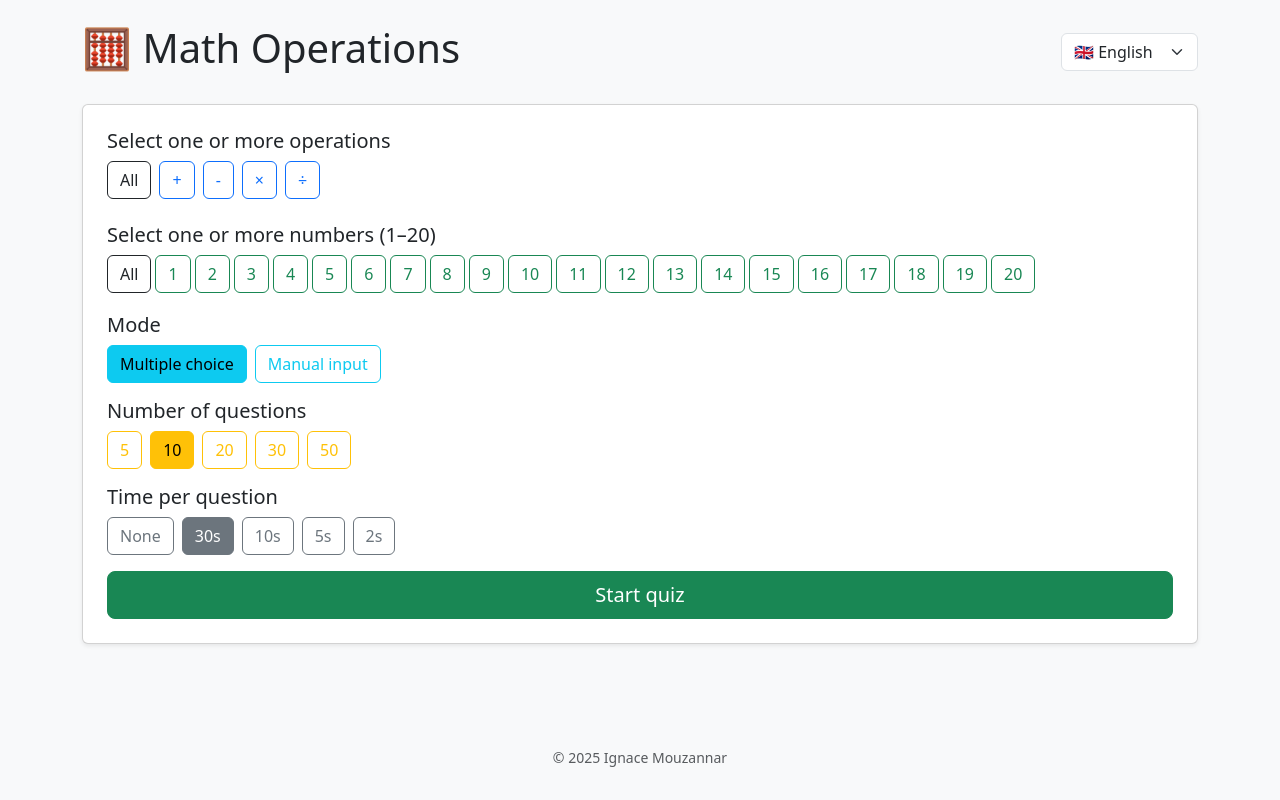
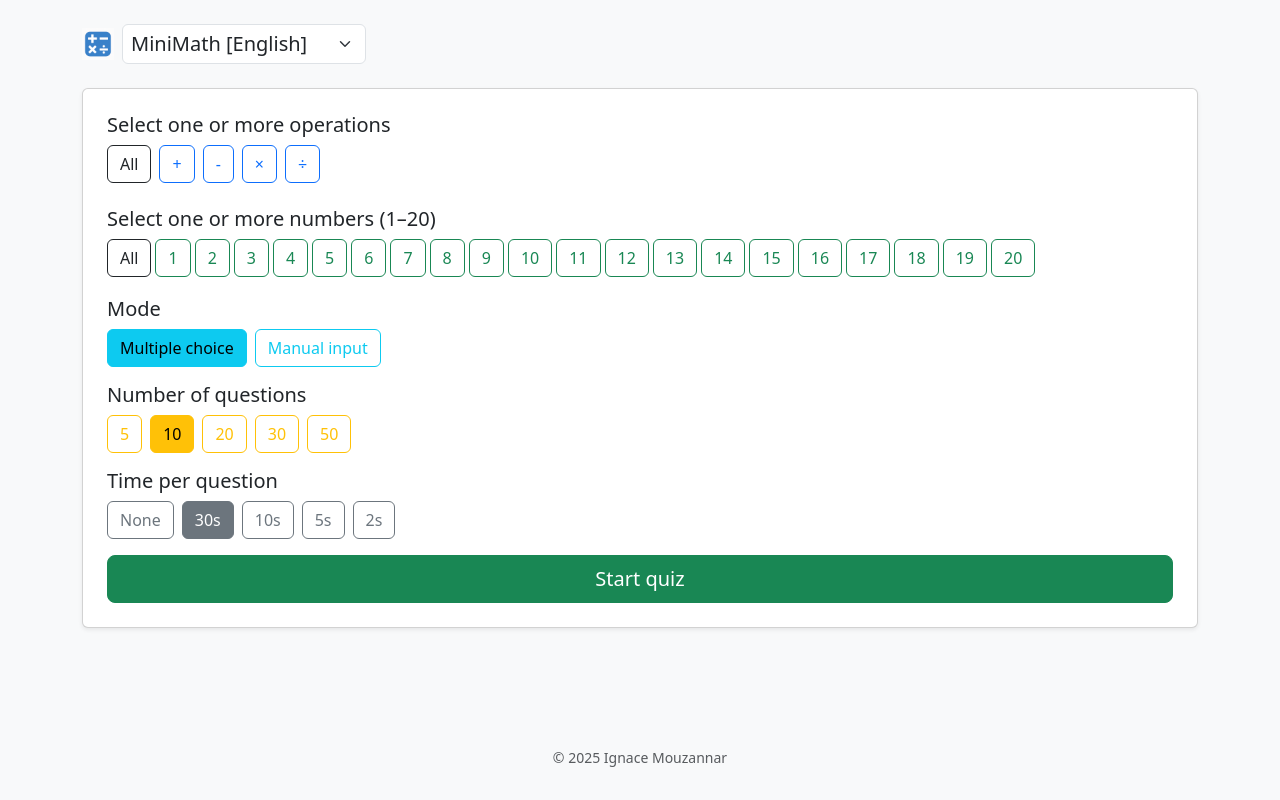
Before and after one commit to ghantoos/minimath, a React (Create React App) app: page / in a window 1280 px wide. Built offline with nearby package versions, Linux system fonts and the light colour scheme.

Commit message:
Update title to "MiniMath" and adjust language options in the app

```diff
--- a/public/index.html
+++ b/public/index.html
@@ -3,7 +3,7 @@
   <head>
     <meta charset="utf-8" />
     <meta name="viewport" content="width=device-width, initial-scale=1" />
-    <title>Les opérations mathématiques</title>
+    <title>MiniMath!</title>
 
     <link rel="icon" href="icons/favicon.ico" />
 
--- a/src/App.js
+++ b/src/App.js
@@ -44,15 +44,19 @@ export default function App() {
 
   return (
     <div className="container py-4 d-flex flex-column min-vh-100">
-      <div className="d-flex justify-content-between align-items-center mb-4">
-        <h1>{t("title")}</h1>
+      <div className="d-flex align-items-center mb-4">
+        <img
+          src="icons/icon-192.png"
+          alt="MiniMath icon"
+          style={{ height: "2em", marginRight: "0.5em" }}
+        />
         <select
-          className="form-select w-auto"
+          className="form-select d-inline-block w-auto fs-5 py-1 px-2 pe-5"
           value={lang}
           onChange={(e) => setLang(e.target.value)}
         >
-          <option value="en">🇬🇧 English</option>
-          <option value="fr">🇫🇷 Français</option>
+          <option value="fr">{t("title")} [Français]</option>
+          <option value="en">{t("title")} [English]</option>
         </select>
       </div>
 
--- a/src/utils/i18n.js
+++ b/src/utils/i18n.js
@@ -2,7 +2,7 @@ import React, { createContext, useContext, useState, useEffect } from "react";
 
 export const translations = {
   en: {
-    title: "🧮 Math Operations",
+    title: "MiniMath",
     selectOperations: "Select one or more operations",
     selectNumbers: "Select one or more numbers (1–20)",
     mode: "Mode",
@@ -32,7 +32,7 @@ export const translations = {
     resultsAnalysis: "Results analysis",
   },
   fr: {
-    title: "🧮 Opérations mathématiques",
+    title: "MiniMath",
     selectOperations: "Sélectionnez une ou plusieurs opérations",
     selectNumbers: "Sélectionnez un ou plusieurs nombres (1–20)",
     mode: "Mode",
```
